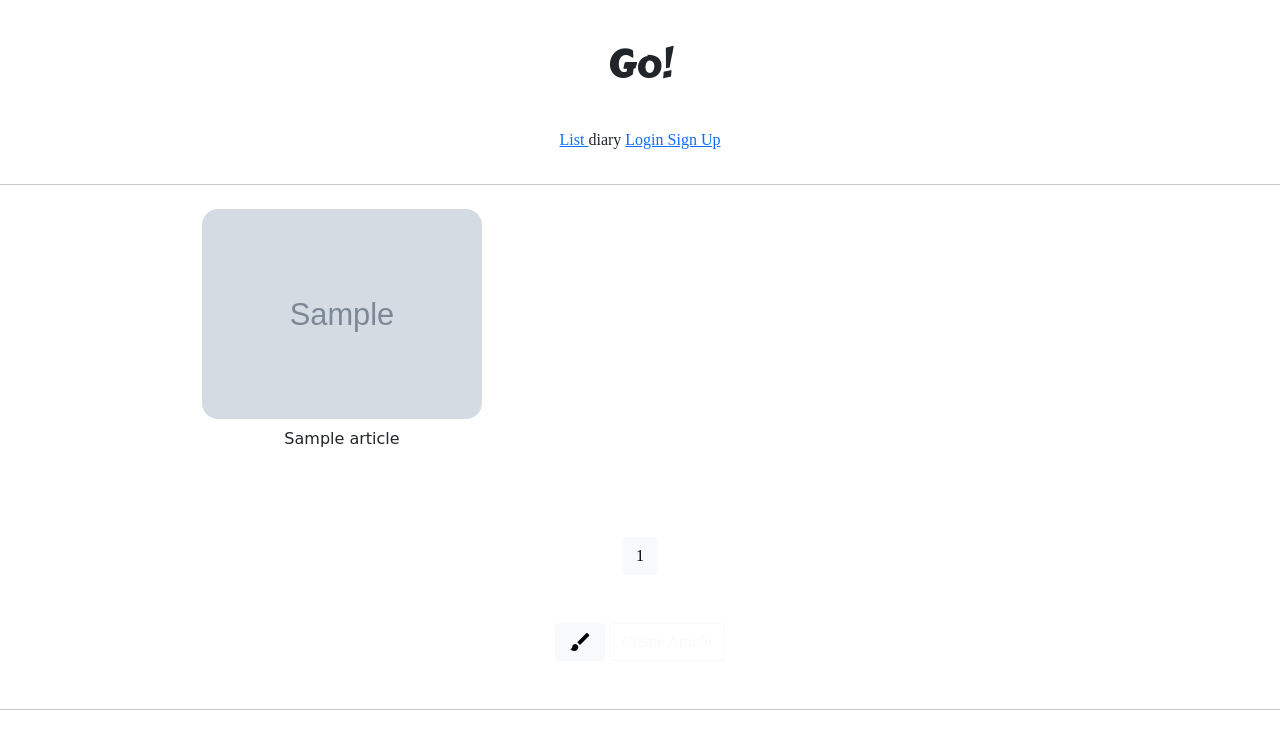
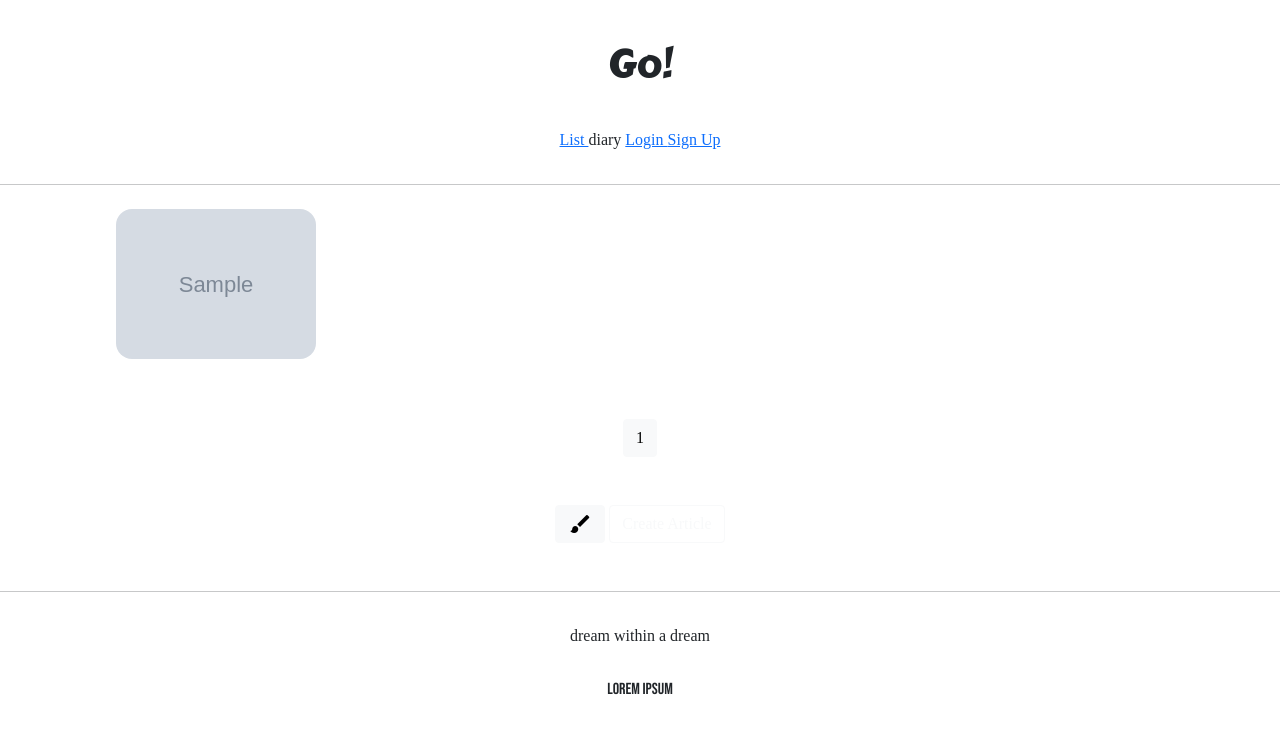
Before and after one commit to RYU339/new_pj_, a Django app: page /articles/list/ in a window 1280 px wide. Shown: the top 729 px of the page. After the commit the page ends 695 px from the top, so only its background shows below. Run offline with Django 3.2, Linux system fonts and the light colour scheme; tables that the repository leaves empty hold one stand-in row (values such as "Sample post"); grey boxes marked "Sample" are stand-in pictures; parts of the project's set-up code (start-up, migrations or seed data) failed here and were passed over; some libraries are stand-ins or nearby versions; some web fonts are replaced.

Commit message:
21.08.13 New Project commit 2

```diff
--- a/articleapp/templates/articleapp/list.html
+++ b/articleapp/templates/articleapp/list.html
@@ -4,8 +4,15 @@
 {% block content%}
 
     <style>
-        .container div {
-          width: 280px;
+
+        .container{
+            padding: 0;
+            margin: 0 auto;
+        }
+
+        .container div{
+          width: 45%;
+            max-width: 200px;
           display: flex;
           justify-content: center;
           align-items: center;
@@ -28,7 +35,6 @@
                 <a href="{% url 'articleapp:detail' pk=article.pk %}">
                     <img src="{{ article.image.url }}" alt="">
                 </a>
-                <span class="my-2 NNS_B">{{ article.title }}</span>
             </div>
 
         {% endfor %}
--- a/static/js/magicgrid.js
+++ b/static/js/magicgrid.js
@@ -278,7 +278,7 @@ MagicGrid.prototype.listen = function listen () {
 let magicGrid = new MagicGrid({
   container: '.container',
   animate: true,
-  gutter: 30,
+  gutter: 12,
   static: true,
   useMin: true
 });
```
